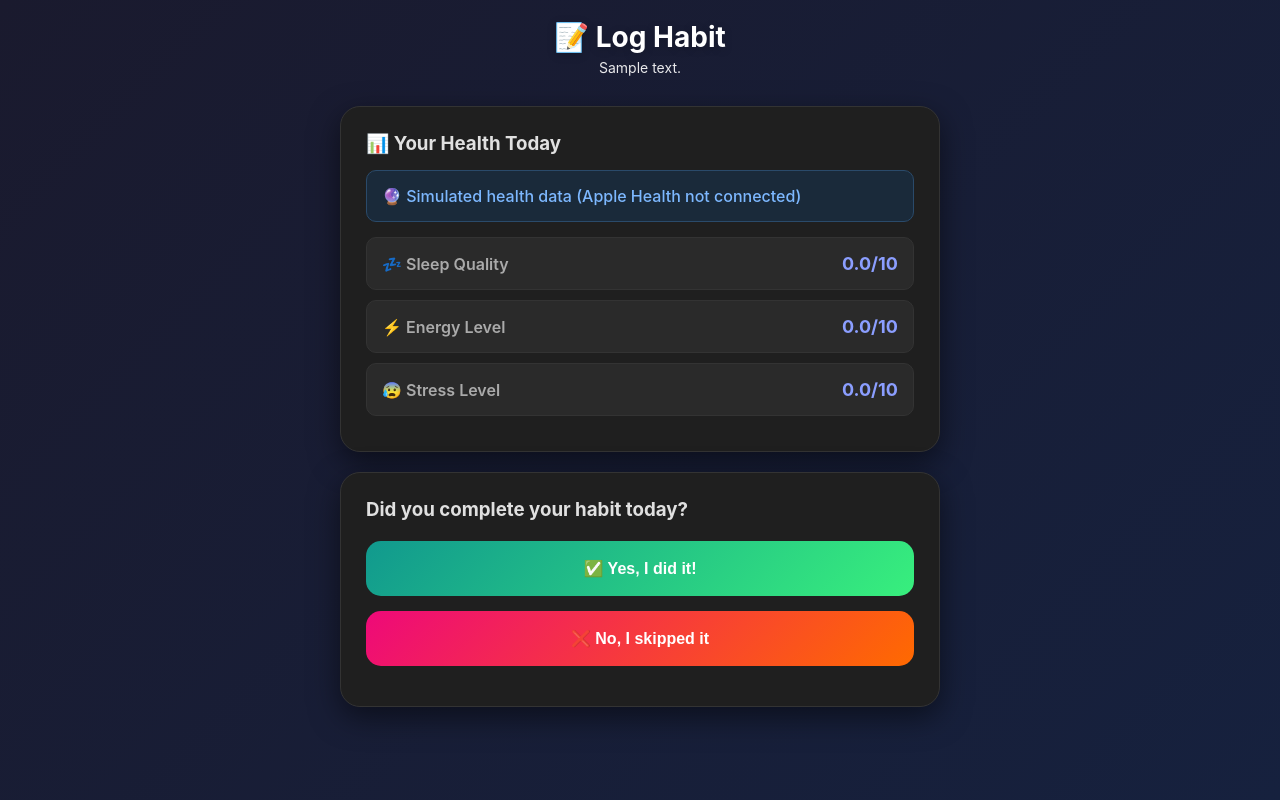
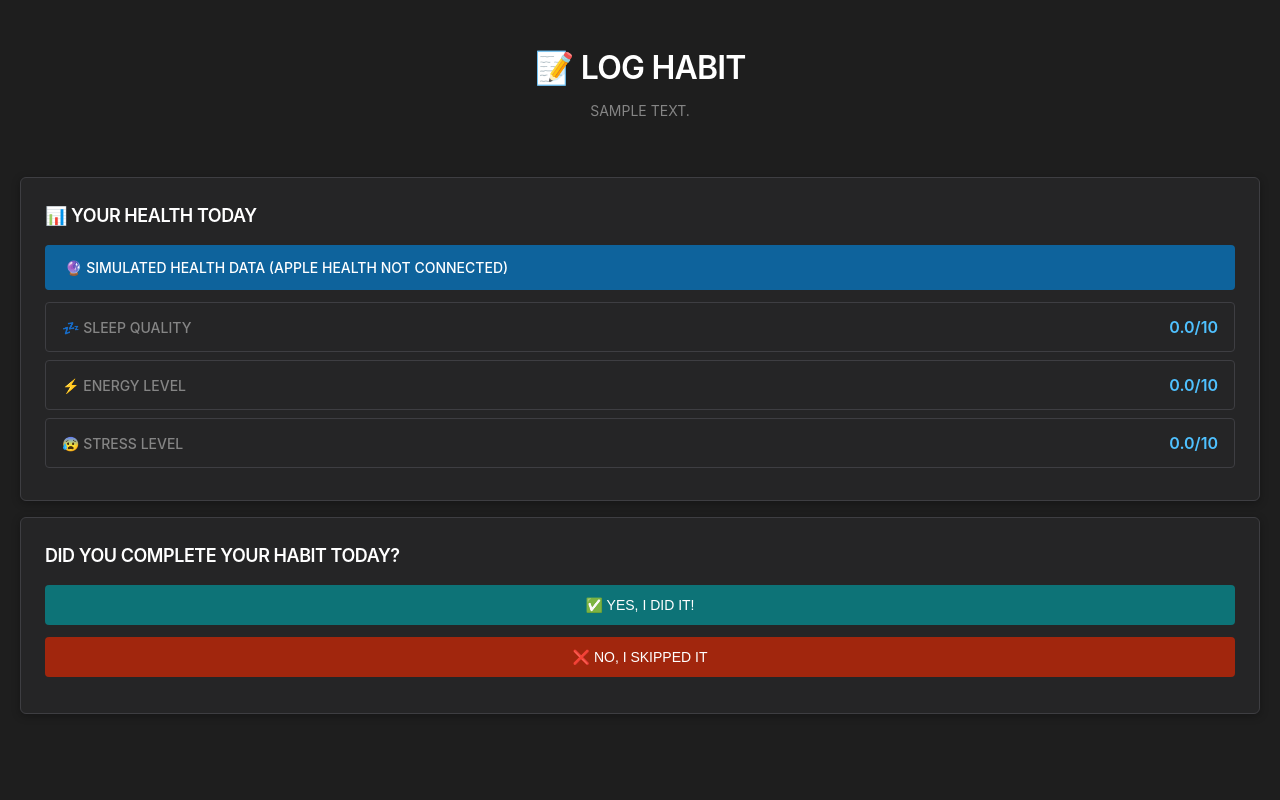
Before and after one commit to razaool/habits, a Flask app: template templates/log_habit.html in a window 1280 px wide. Run offline with Flask 3, Linux system fonts and the light colour scheme; the template is opened without the code that fills it: most values are stand-ins (such as "Sample title", 1, 10 or a date in 2020).

Commit message:
small UI updates

```diff
--- a/templates/base.html
+++ b/templates/base.html
@@ -5,8 +5,10 @@
     <meta name="viewport" content="width=device-width, initial-scale=1.0, maximum-scale=1.0, user-scalable=no">
     <meta name="apple-mobile-web-app-capable" content="yes">
     <meta name="apple-mobile-web-app-status-bar-style" content="black-translucent">
-    <title>{% block title %}AI Habit Coach{% endblock %}</title>
+    <title>{% block title %}AI HABIT COACH{% endblock %}</title>
     <style>
+        @import url('https://fonts.googleapis.com/css2?family=Roboto+Mono:wght@300;400;500;700&display=swap');
+
         * {
             margin: 0;
             padding: 0;
@@ -14,106 +16,112 @@
         }
 
         body {
-            font-family: -apple-system, BlinkMacSystemFont, 'Segoe UI', Roboto, Oxygen, Ubuntu, Cantarell, sans-serif;
-            background: linear-gradient(135deg, #1a1a2e 0%, #16213e 100%);
+            font-family: -apple-system, BlinkMacSystemFont, 'Segoe UI', Roboto, sans-serif;
+            background: #1e1e1e;
+            color: #d4d4d4;
             min-height: 100vh;
-            padding: 20px;
-            color: #e0e0e0;
+            line-height: 1.5;
+            overflow-x: hidden;
         }
 
         .container {
-            max-width: 600px;
+            max-width: 1400px;
             margin: 0 auto;
-        }
-
-        .card {
-            background: #1f1f1f;
-            border-radius: 20px;
-            padding: 25px;
-            margin-bottom: 20px;
-            box-shadow: 0 10px 30px rgba(0,0,0,0.5);
-            border: 1px solid #333;
+            padding: 20px;
+            position: relative;
         }
 
         .header {
             text-align: center;
-            margin-bottom: 30px;
+            margin-bottom: 32px;
+            padding: 24px 0;
         }
 
         .header h1 {
-            font-size: 28px;
-            color: white;
-            margin-bottom: 5px;
-            text-shadow: 0 2px 10px rgba(0,0,0,0.2);
+            font-size: 2rem;
+            font-weight: 600;
+            color: #ffffff;
+            margin-bottom: 8px;
+            letter-spacing: -0.025em;
         }
 
         .header p {
-            color: rgba(255,255,255,0.9);
-            font-size: 14px;
+            color: #858585;
+            font-size: 0.875rem;
+            font-weight: 400;
         }
 
-        .stat-grid {
-            display: grid;
-            grid-template-columns: repeat(2, 1fr);
-            gap: 15px;
-            margin: 20px 0;
+        .card {
+            background: #252526;
+            border: 1px solid #3e3e42;
+            border-radius: 6px;
+            padding: 24px;
+            margin-bottom: 16px;
+            box-shadow: 0 2px 8px rgba(0, 0, 0, 0.3);
         }
 
-        .stat-box {
-            background: linear-gradient(135deg, #667eea 0%, #764ba2 100%);
-            padding: 20px;
-            border-radius: 15px;
-            text-align: center;
-            color: white;
-        }
-
-        .stat-number {
-            font-size: 32px;
-            font-weight: bold;
-            margin-bottom: 5px;
-        }
-
-        .stat-label {
-            font-size: 12px;
-            opacity: 0.9;
-            text-transform: uppercase;
-            letter-spacing: 1px;
+        .card h3 {
+            color: #ffffff;
+            font-size: 1.125rem;
+            font-weight: 600;
+            margin-bottom: 16px;
+            letter-spacing: -0.025em;
         }
 
         .btn {
             display: block;
             width: 100%;
-            padding: 18px;
+            padding: 12px 16px;
+            background: #0e639c;
+            color: #ffffff;
+            text-decoration: none;
             border: none;
-            border-radius: 15px;
-            font-size: 16px;
-            font-weight: 600;
+            border-radius: 4px;
+            font-weight: 500;
+            transition: all 0.2s ease;
             cursor: pointer;
-            transition: all 0.3s;
+            font-size: 0.875rem;
+            margin-bottom: 12px;
             text-align: center;
-            text-decoration: none;
-            margin-bottom: 15px;
+        }
+
+        .btn:hover {
+            background: #1177bb;
+            transform: translateY(-1px);
         }
 
         .btn-primary {
-            background: linear-gradient(135deg, #667eea 0%, #764ba2 100%);
-            color: white;
+            background: #0e639c;
+        }
+
+        .btn-primary:hover {
+            background: #1177bb;
         }
 
         .btn-success {
-            background: linear-gradient(135deg, #11998e 0%, #38ef7d 100%);
-            color: white;
+            background: #0d7377;
+        }
+
+        .btn-success:hover {
+            background: #0f8a8f;
         }
 
         .btn-danger {
-            background: linear-gradient(135deg, #ee0979 0%, #ff6a00 100%);
-            color: white;
+            background: #a1260d;
+        }
+
+        .btn-danger:hover {
+            background: #c53030;
         }
 
         .btn-secondary {
-            background: #2a2a2a;
-            color: #e0e0e0;
-            border: 1px solid #444;
+            background: #3c3c3c;
+            color: #cccccc;
+        }
+
+        .btn-secondary:hover {
+            background: #464647;
+            color: #ffffff;
         }
 
         .btn:active {
@@ -123,82 +131,128 @@
         .nav {
             display: flex;
             justify-content: space-around;
-            background: #1f1f1f;
-            border-radius: 20px;
-            padding: 15px;
-            margin-bottom: 20px;
-            box-shadow: 0 5px 20px rgba(0,0,0,0.3);
-            border: 1px solid #333;
+            background: #2d2d30;
+            border: 1px solid #3e3e42;
+            border-radius: 6px;
+            padding: 8px;
+            margin-bottom: 24px;
+            box-shadow: 0 2px 8px rgba(0, 0, 0, 0.3);
         }
 
         .nav-item {
             text-align: center;
             text-decoration: none;
-            color: #888;
-            font-size: 24px;
-            padding: 10px 15px;
-            border-radius: 10px;
-            transition: all 0.3s;
+            color: #cccccc;
+            font-size: 20px;
+            padding: 12px 16px;
+            border-radius: 4px;
+            transition: all 0.2s ease;
+            font-weight: 500;
+            flex: 1;
+            display: flex;
+            align-items: center;
+            justify-content: center;
         }
 
         .nav-item.active, .nav-item:active {
-            background: linear-gradient(135deg, #667eea 0%, #764ba2 100%);
-            color: white;
+            background: #0e639c;
+            color: #ffffff;
+        }
+
+        .nav-item:hover {
+            background: #3c3c3c;
+            color: #ffffff;
+        }
+
+        .stat-grid {
+            display: grid;
+            grid-template-columns: repeat(2, 1fr);
+            gap: 12px;
+            margin: 16px 0;
+        }
+
+        .stat-box {
+            background: #252526;
+            border: 1px solid #3e3e42;
+            border-radius: 6px;
+            padding: 16px;
+            text-align: center;
+            color: #d4d4d4;
+        }
+
+        .stat-number {
+            font-size: 24px;
+            font-weight: 600;
+            margin-bottom: 4px;
+            color: #ffffff;
+        }
+
+        .stat-label {
+            font-size: 0.75rem;
+            color: #858585;
+            font-weight: 500;
         }
 
         .health-indicator {
             display: flex;
             justify-content: space-between;
             align-items: center;
-            padding: 15px;
-            background: #2a2a2a;
-            border-radius: 10px;
-            margin-bottom: 10px;
-            border: 1px solid #333;
+            padding: 12px 16px;
+            background: #252526;
+            border: 1px solid #3e3e42;
+            border-radius: 4px;
+            margin-bottom: 8px;
         }
 
         .health-label {
-            font-weight: 600;
-            color: #aaa;
+            font-weight: 500;
+            color: #858585;
+            font-size: 0.875rem;
         }
 
         .health-value {
-            font-size: 18px;
-            font-weight: bold;
-            color: #8b9eff;
+            font-size: 16px;
+            font-weight: 600;
+            color: #4fc1ff;
         }
 
         input[type="range"] {
             width: 100%;
-            height: 8px;
-            border-radius: 5px;
+            height: 6px;
+            border-radius: 3px;
             outline: none;
             -webkit-appearance: none;
-            background: linear-gradient(to right, #667eea 0%, #764ba2 100%);
-            margin: 15px 0;
+            background: #3c3c3c;
+            margin: 12px 0;
         }
 
         input[type="range"]::-webkit-slider-thumb {
             -webkit-appearance: none;
-            width: 24px;
-            height: 24px;
+            width: 16px;
+            height: 16px;
             border-radius: 50%;
-            background: white;
+            background: #0e639c;
             cursor: pointer;
-            box-shadow: 0 2px 10px rgba(0,0,0,0.2);
         }
 
         textarea, input[type="number"] {
             width: 100%;
-            padding: 15px;
-            border: 2px solid #444;
-            background: #2a2a2a;
-            color: #e0e0e0;
-            border-radius: 10px;
-            font-size: 16px;
+            padding: 12px 16px;
+            border: 1px solid #3e3e42;
+            background: #252526;
+            color: #d4d4d4;
+            border-radius: 4px;
+            font-size: 0.875rem;
             font-family: inherit;
             resize: vertical;
-            margin: 10px 0;
+            margin: 8px 0;
+            transition: all 0.2s ease;
+        }
+
+        textarea:focus, input[type="number"]:focus {
+            outline: none;
+            border-color: #0e639c;
+            background: #1e1e1e;
         }
 
         .emoji {
@@ -207,28 +261,69 @@
         }
 
         .alert {
-            padding: 15px;
-            border-radius: 10px;
-            margin-bottom: 15px;
+            padding: 12px 16px;
+            border-radius: 4px;
+            margin-bottom: 12px;
             font-weight: 500;
+            font-size: 0.875rem;
+            border-left: 4px solid;
         }
 
         .alert-success {
-            background: #1a3a1a;
-            color: #7dff7d;
-            border: 1px solid #2a5a2a;
+            background: #0d7377;
+            border-left-color: #0d7377;
+            color: #ffffff;
         }
 
         .alert-info {
-            background: #1a2a3a;
-            color: #7db8ff;
-            border: 1px solid #2a4a6a;
+            background: #0e639c;
+            border-left-color: #0e639c;
+            color: #ffffff;
+        }
+
+        .alert-warning {
+            background: #d19a66;
+            border-left-color: #d19a66;
+            color: #ffffff;
+        }
+
+        .alert-error {
+            background: #a1260d;
+            border-left-color: #a1260d;
+            color: #ffffff;
         }
 
         .streak-indicator {
-            font-size: 48px;
+            font-size: 32px;
             text-align: center;
-            margin: 20px 0;
+            margin: 16px 0;
+            color: #ffffff;
+            font-weight: 600;
+        }
+
+        @media (max-width: 768px) {
+            .container {
+                padding: 16px;
+            }
+
+            .header h1 {
+                font-size: 1.5rem;
+            }
+
+            .nav {
+                flex-direction: row;
+                flex-wrap: wrap;
+            }
+
+            .nav-item {
+                font-size: 18px;
+                padding: 10px 12px;
+                min-width: 0;
+            }
+
+            .stat-grid {
+                grid-template-columns: 1fr;
+            }
         }
     </style>
     {% block extra_css %}{% endblock %}
--- a/templates/log_habit.html
+++ b/templates/log_habit.html
@@ -1,89 +1,88 @@
 {% extends "base.html" %}
 
-{% block title %}Log Habit - AI Habit Coach{% endblock %}
+{% block title %}LOG HABIT - AI HABIT COACH{% endblock %}
 
 {% block content %}
 <div class="header">
-    <h1>📝 Log Habit</h1>
-    <p>{{ profile.habit_description }}</p>
+    <h1>📝 LOG HABIT</h1>
+    <p>{{ profile.habit_description|upper }}</p>
 </div>
 
 <div class="card">
-    <h3 style="margin-bottom: 15px; color: #e0e0e0;">📊 Your Health Today</h3>
+    <h3>📊 YOUR HEALTH TODAY</h3>
 
     {% if health.data_source == 'apple_health' %}
     <div class="alert alert-info">
-        ✅ Data from Apple Health
+        ✅ DATA FROM APPLE HEALTH
     </div>
     {% else %}
     <div class="alert alert-info">
-        🔮 Simulated health data (Apple Health not connected)
+        🔮 SIMULATED HEALTH DATA (APPLE HEALTH NOT CONNECTED)
     </div>
     {% endif %}
 
     <div class="health-indicator">
-        <span class="health-label">💤 Sleep Quality</span>
+        <span class="health-label">💤 SLEEP QUALITY</span>
         <span class="health-value">{{ "%.1f"|format(health.sleep_quality) }}/10</span>
     </div>
 
     <div class="health-indicator">
-        <span class="health-label">⚡ Energy Level</span>
+        <span class="health-label">⚡ ENERGY LEVEL</span>
         <span class="health-value">{{ "%.1f"|format(health.energy_level) }}/10</span>
     </div>
 
     <div class="health-indicator">
-        <span class="health-label">😰 Stress Level</span>
+        <span class="health-label">😰 STRESS LEVEL</span>
         <span class="health-value">{{ "%.1f"|format(health.stress_level) }}/10</span>
     </div>
 </div>
 
 <form method="POST" action="/log">
     <div class="card">
-        <h3 style="margin-bottom: 20px; color: #e0e0e0;">Did you complete your habit today?</h3>
+        <h3>DID YOU COMPLETE YOUR HABIT TODAY?</h3>
 
         <button type="submit" name="completed" value="true" class="btn btn-success"
                 onclick="document.getElementById('details').style.display='block';">
-            ✅ Yes, I did it!
+            ✅ YES, I DID IT!
         </button>
 
         <button type="submit" name="completed" value="false" class="btn btn-danger"
-                onclick="return confirm('Mark as skipped?');">
-            ❌ No, I skipped it
+                onclick="return confirm('MARK AS SKIPPED?');">
+            ❌ NO, I SKIPPED IT
         </button>
     </div>
 
     <div class="card" id="details" style="display: none;">
-        <h3 style="margin-bottom: 15px; color: #e0e0e0;">How was it?</h3>
+        <h3>HOW WAS IT?</h3>
 
         <div style="margin: 20px 0;">
-            <label style="display: block; margin-bottom: 10px; font-weight: 600;">
-                😅 Difficulty: <span id="difficulty-value">5</span>/10
+            <label style="display: block; margin-bottom: 10px; font-weight: 600; text-transform: uppercase; letter-spacing: 1px;">
+                😅 DIFFICULTY: <span id="difficulty-value">5</span>/10
             </label>
             <input type="range" name="difficulty" min="1" max="10" value="5"
                    oninput="document.getElementById('difficulty-value').textContent = this.value">
         </div>
 
         <div style="margin: 20px 0;">
-            <label style="display: block; margin-bottom: 10px; font-weight: 600;">
-                💪 Motivation: <span id="motivation-value">5</span>/10
+            <label style="display: block; margin-bottom: 10px; font-weight: 600; text-transform: uppercase; letter-spacing: 1px;">
+                💪 MOTIVATION: <span id="motivation-value">5</span>/10
             </label>
             <input type="range" name="motivation" min="1" max="10" value="5"
                    oninput="document.getElementById('motivation-value').textContent = this.value">
         </div>
 
         <div style="margin: 20px 0;">
-            <label style="display: block; margin-bottom: 10px; font-weight: 600;">
-                ⏱️ Duration (minutes)
+            <label style="display: block; margin-bottom: 10px; font-weight: 600; text-transform: uppercase; letter-spacing: 1px;">
+                ⏱️ DURATION (MINUTES)
             </label>
-            <input type="number" name="duration" value="{{ profile.habit_target_duration }}" min="0"
-                   style="width: 100%; padding: 15px; border: 2px solid #e0e0e0; border-radius: 10px; font-size: 16px;">
+            <input type="number" name="duration" value="{{ profile.habit_target_duration }}" min="0">
         </div>
 
         <div style="margin: 20px 0;">
-            <label style="display: block; margin-bottom: 10px; font-weight: 600;">
-                📔 Notes (optional)
+            <label style="display: block; margin-bottom: 10px; font-weight: 600; text-transform: uppercase; letter-spacing: 1px;">
+                📔 NOTES (OPTIONAL)
             </label>
-            <textarea name="notes" rows="3" placeholder="Any observations?"></textarea>
+            <textarea name="notes" rows="3" placeholder="ANY OBSERVATIONS?"></textarea>
         </div>
     </div>
 </form>
@@ -93,7 +92,7 @@
 document.querySelector('.btn-success').addEventListener('click', function(e) {
     e.preventDefault();
     document.getElementById('details').style.display = 'block';
-    this.textContent = '✅ Save & Submit';
+    this.textContent = '✅ SAVE & SUBMIT';
     this.onclick = null;
 });
 </script>
```
Also changed, not shown: templates/health.html (+26 -22 lines), templates/recommendations.html (+28 -25 lines), templates/select_user.html (+6 -6 lines), templates/stats.html (+15 -15 lines).
